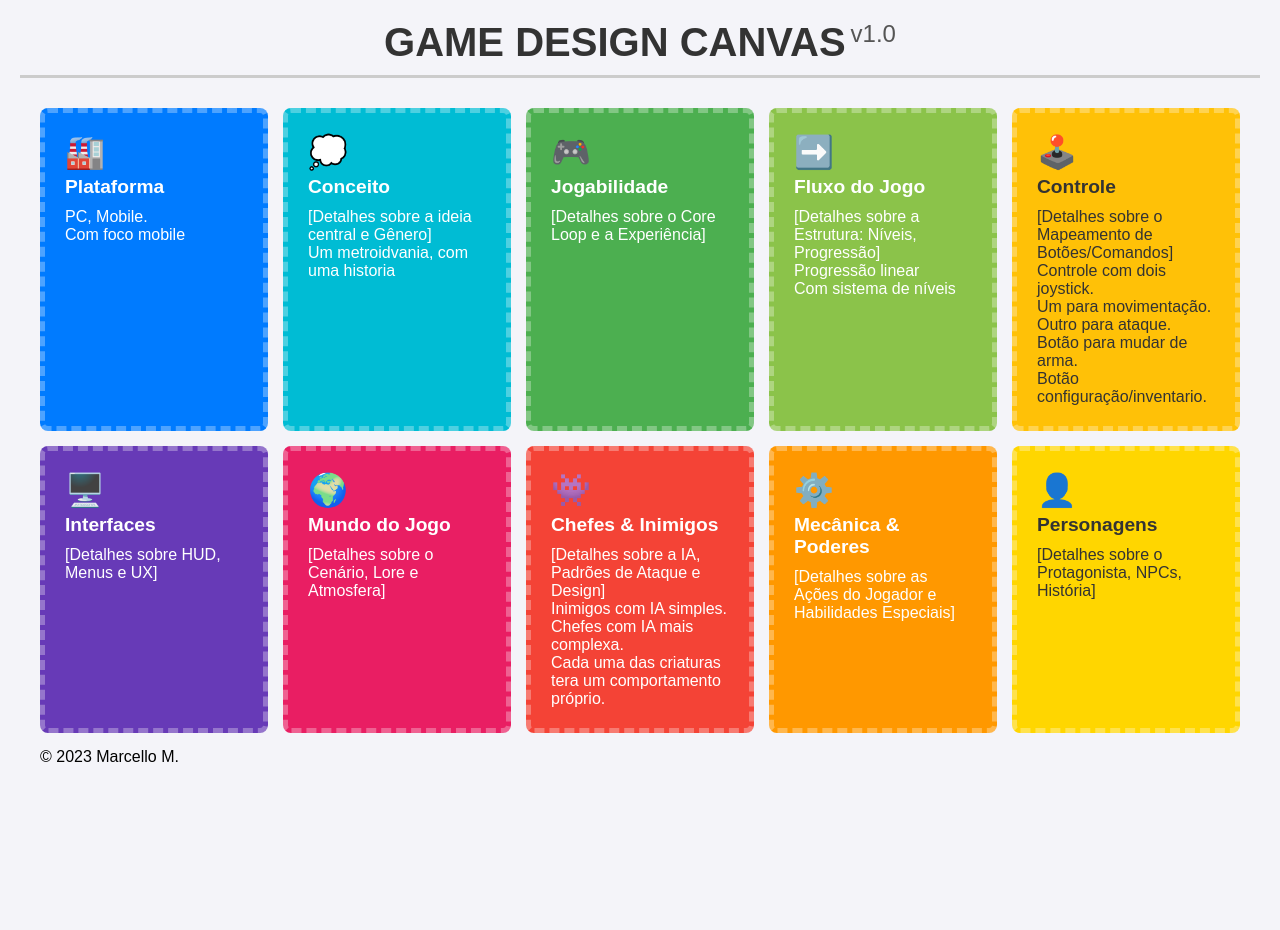
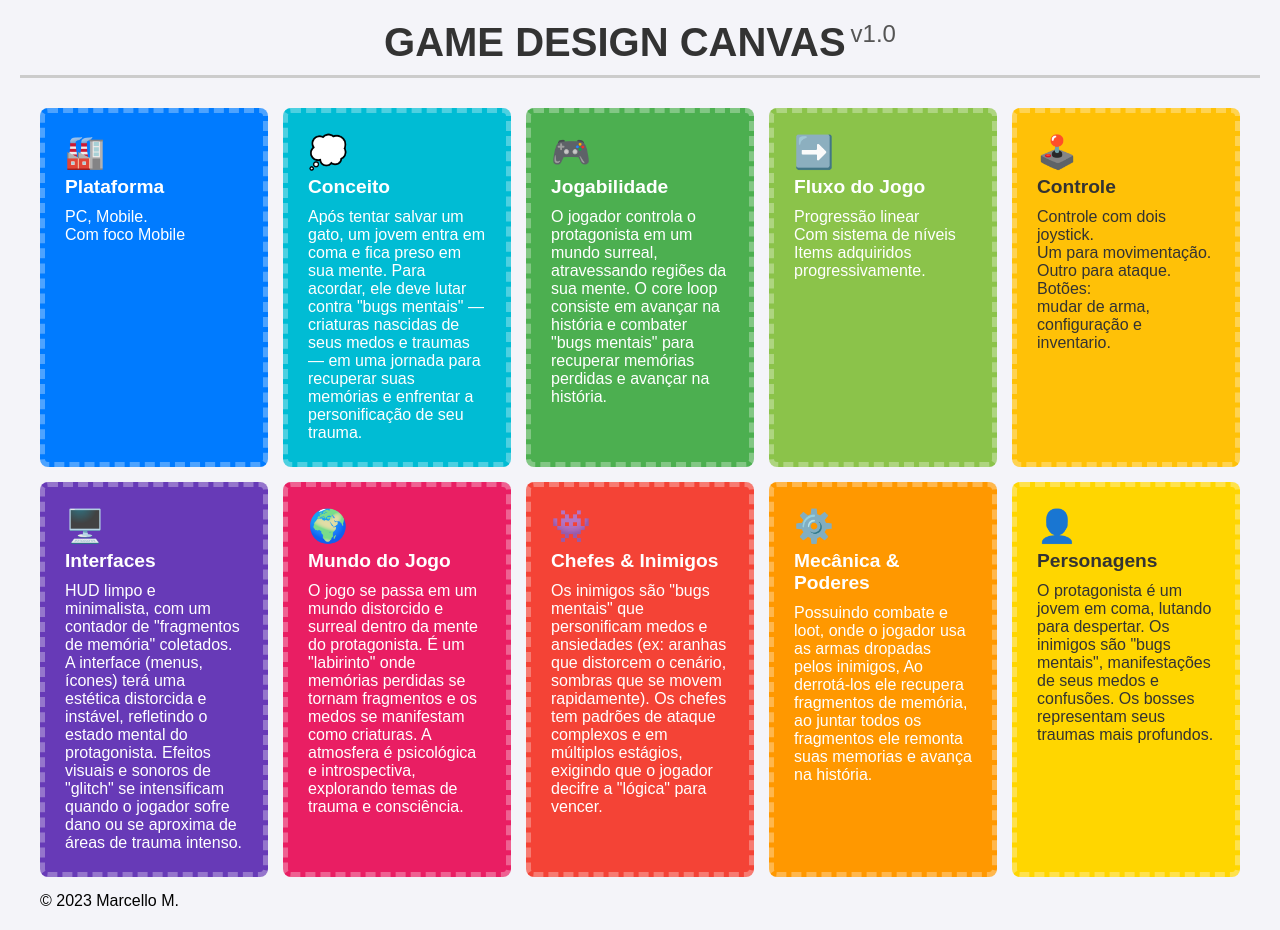
Before and after one commit to marcellom404/sites_m, a plain HTML site: page canvas_game.html in a window 1280 px wide. Before the commit the page ends 800 px from the top, so only its background shows below. Drawn offline with Linux system fonts and the light colour scheme.

Commit message:
correçoes

```diff
--- a/canvas_game.html
+++ b/canvas_game.html
@@ -140,67 +140,88 @@
             <span class="icone">🏭</span>
             <h2>Plataforma</h2>
             <p>PC, Mobile.
-            <br>Com foco mobile</p>
+            <br>Com foco Mobile</p>
             </p>
         </div>
         <div class="bloco ciano" id="conceito">
             <span class="icone">💭</span>
             <h2>Conceito</h2>
-            <p>[Detalhes sobre a ideia central e Gênero]</p>
-            <p> Um metroidvania, com uma historia  </p>
+            <p>Após tentar salvar um gato, um jovem entra em coma e fica preso em sua mente.
+                 Para acordar, ele deve lutar contra "bugs mentais" —
+                 criaturas nascidas de seus medos e traumas —
+        em uma jornada para recuperar suas memórias e enfrentar a personificação de seu trauma.</p>
         </div>
         <div class="bloco verde" id="jogabilidade">
             <span class="icone">🎮</span>
             <h2>Jogabilidade</h2>
-            <p>[Detalhes sobre o Core Loop e a Experiência]</p>
+            <p>O jogador controla o protagonista em um mundo surreal, atravessando regiões da sua mente.
+     O core loop consiste em avançar na história e
+     combater "bugs mentais" para recuperar memórias perdidas e avançar na história.
+     </p>
         </div>
         <div class="bloco verde-limao" id="fluxo-do-jogo">
             <span class="icone">➡️</span>
             <h2>Fluxo do Jogo</h2>
-            <p>[Detalhes sobre a Estrutura: Níveis, Progressão]</p>
             <p>Progressão linear</p>
             <p>Com sistema de níveis</p>
+            <p>Items adquiridos progressivamente.</p>
         </div>
         <div class="bloco amarelo" id="controle">
             <span class="icone">🕹️</span>
             <h2>Controle</h2>
-            <p>[Detalhes sobre o Mapeamento de Botões/Comandos]</p>
             <p>Controle com dois joystick.</p>
             <p>Um para movimentação.</p>
             <p>Outro para ataque.</p>
-            <p>Botão para mudar de arma.</p>
-            <p>Botão configuração/inventario.</p>
+            <p>Botões:</p>
+            <p>mudar de arma, configuração e inventario.</p>
         </div>
 
         <div class="bloco roxo" id="interfaces">
             <span class="icone">🖥️</span>
             <h2>Interfaces</h2>
-            <p>[Detalhes sobre HUD, Menus e UX]</p>
+            <p>HUD limpo e minimalista, com um contador de "fragmentos de memória" coletados.
+        A interface (menus, ícones) terá uma estética distorcida e instável,
+         refletindo o estado mental do protagonista.
+         Efeitos visuais e sonoros de "glitch" se intensificam quando o jogador sofre dano
+          ou se aproxima de áreas de trauma intenso.</p>
         </div>
         <div class="bloco magenta" id="mundo-do-jogo">
             <span class="icone">🌍</span>
             <h2>Mundo do Jogo</h2>
-            <p>[Detalhes sobre o Cenário, Lore e Atmosfera]</p>
+            <p>O jogo se passa em um mundo distorcido e surreal  dentro da mente do protagonista.
+    É um "labirinto" onde memórias perdidas se tornam fragmentos
+    e os medos se manifestam como criaturas.
+    A atmosfera é psicológica e introspectiva,
+    explorando temas de trauma e consciência.</p>
         </div>
         <div class="bloco vermelho" id="chefes-inimigos">
             <span class="icone">👾</span>
             <h2>Chefes & Inimigos</h2>
-            <p>[Detalhes sobre a IA, Padrões de Ataque e Design]</p>
-            <p>Inimigos com IA simples.</p>
-
-            <p>Chefes com IA mais complexa.</p>
-
-            <p>Cada uma das criaturas tera um comportamento próprio.</p>
+            <p>Os inimigos são "bugs mentais" que personificam medos e ansiedades
+            (ex: aranhas que distorcem o cenário, sombras que se movem rapidamente).
+            Os chefes tem padrões de ataque complexos e em múltiplos estágios,
+            exigindo que o jogador decifre a "lógica" para vencer.</p>
         </div>
         <div class="bloco laranja" id="mecanica-poderes">
             <span class="icone">⚙️</span>
             <h2>Mecânica & Poderes</h2>
-            <p>[Detalhes sobre as Ações do Jogador e Habilidades Especiais]</p>
+            <p>
+                Possuindo combate e loot,
+                onde o jogador usa as armas dropadas pelos inimigos,
+                Ao derrotá-los ele recupera fragmentos de memória,
+                ao juntar todos os fragmentos ele remonta suas memorias
+                e avança na história.
+
+                </p>
         </div>
         <div class="bloco amarelo-claro" id="personagens">
             <span class="icone">👤</span>
             <h2>Personagens</h2>
-            <p>[Detalhes sobre o Protagonista, NPCs, História]</p>
+            <p>O protagonista é um jovem em coma,
+                lutando para despertar.
+                Os inimigos são "bugs mentais",
+                manifestações de seus medos e confusões.
+                Os bosses representam seus traumas mais profundos.</p>
         </div>
             <footer>
             <p>&copy; 2023 Marcello M.</p>
```
Also changed, not shown: jogo_conceito.txt (added).
